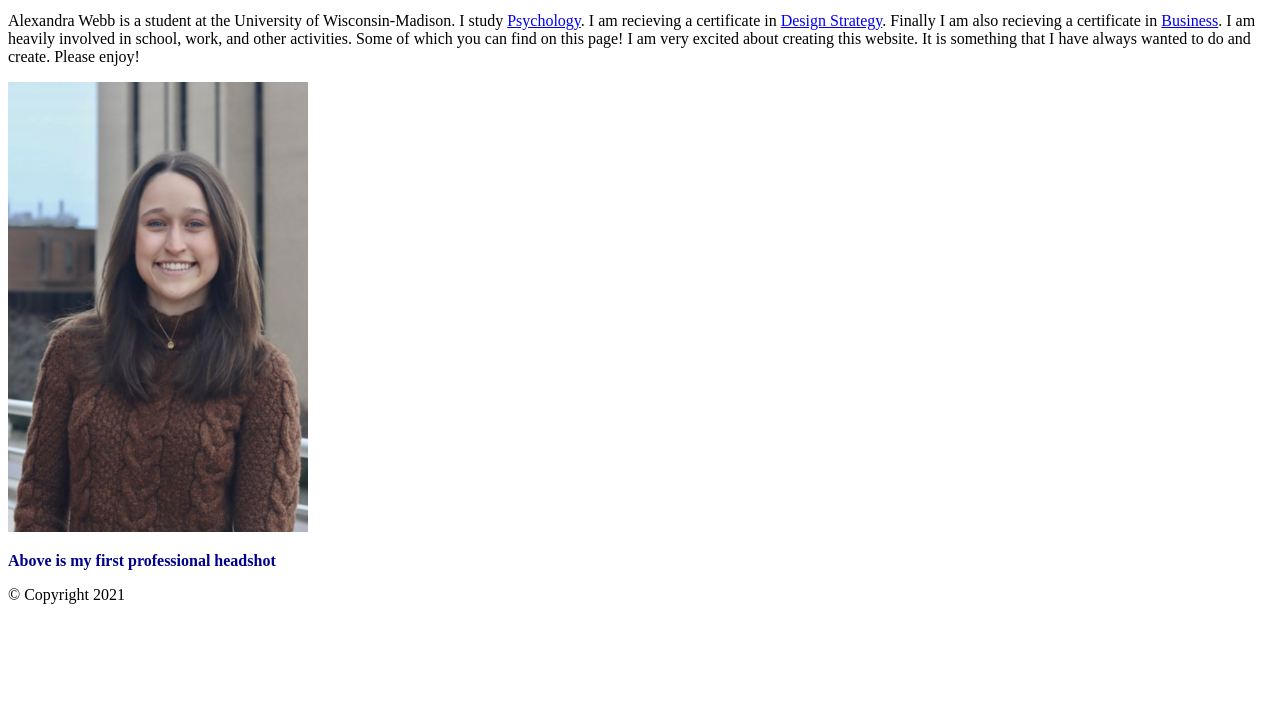
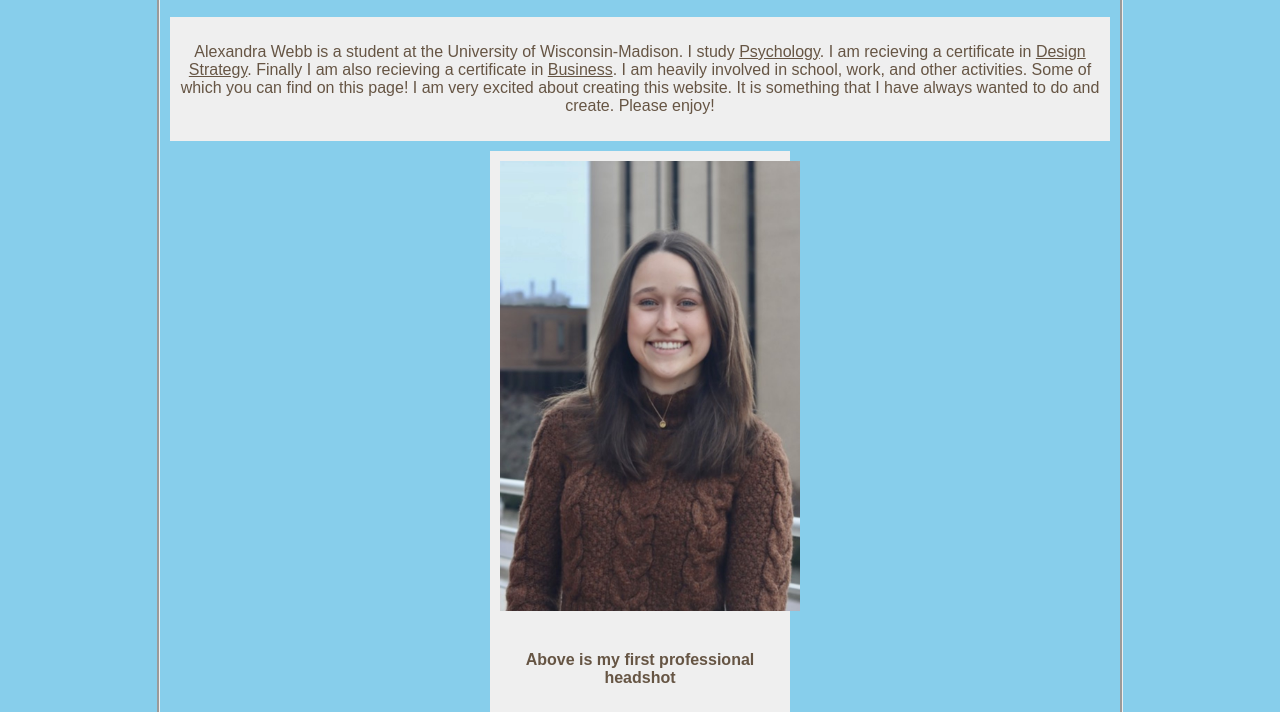
Before and after one commit to alwebb2/Project-1, a plain HTML site: page index.html in a window 1280 px wide. Shown: the part 203-915 px from the top of the page. Before the commit the page ends 823 px from the top, so only its background shows below. Drawn offline with Linux system fonts and the light colour scheme.

Commit message:
Update index.html

```diff
--- a/index.html
+++ b/index.html
@@ -3,6 +3,7 @@
 <meta charset="UTF-8">
 <head>
 <title>Page Title</title>
+<link rel="stylesheet" text="text/css" href="Css Sheet.css">
 
 	<!--- Information you don't want to display to users -->
 
```
